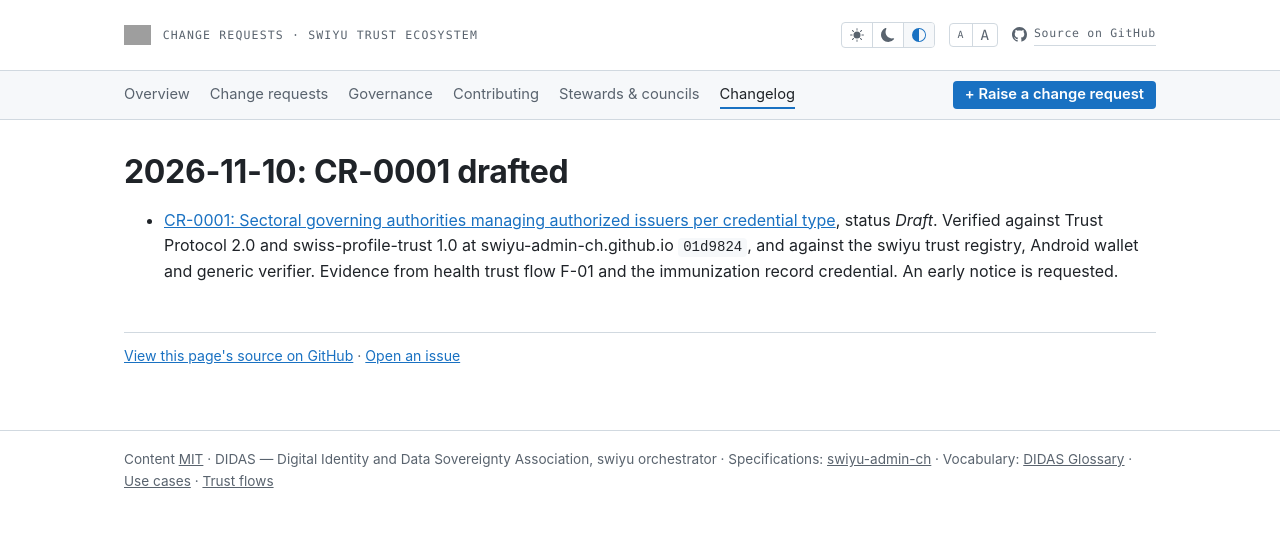
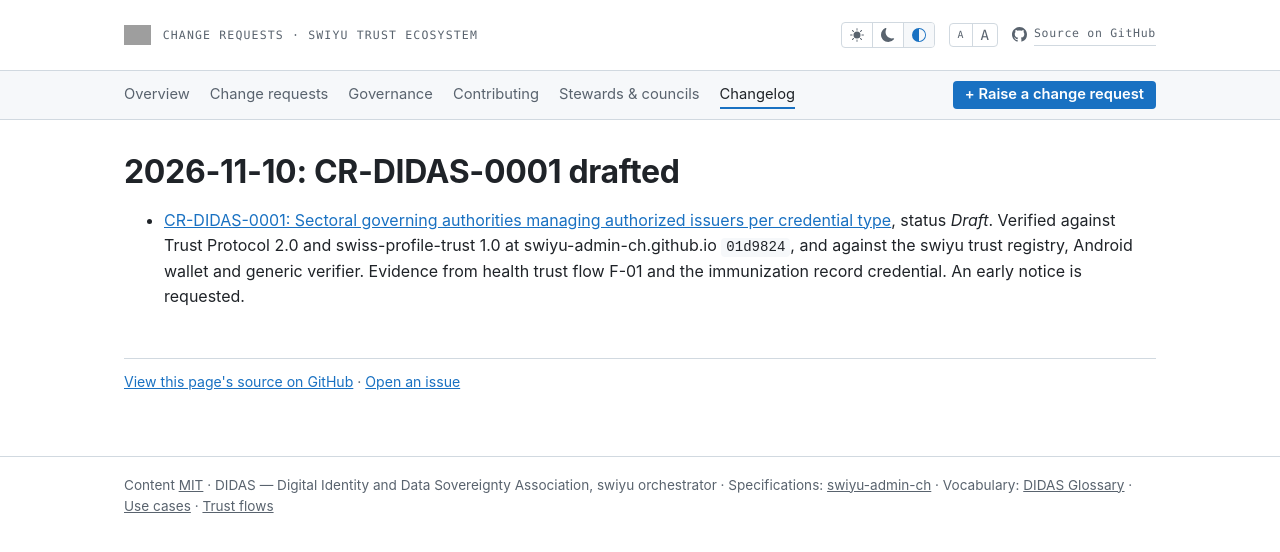
Before and after one commit to DIDAS-swiss/swiyu-change-requests, a Jekyll site: the page built from changelog/2026-11-10-cr-didas-0001-draft.md, in a window 1280 px wide. Shown: the top 552 px of the page. Built offline with Jekyll 4.4.1, drawn with Linux system fonts in a browser that asks for light colours; our own code applies the rules of GitHub Pages for plain Markdown files; grey boxes are pictures that could not be loaded.

Commit message:
Rename CR-0001 to CR-DIDAS-0001

```diff
--- a/changelog/2026-11-10-cr-0001-draft.md
+++ b/changelog/2026-11-10-cr-didas-0001-draft.md
@@ -1,7 +1,7 @@
-# 2026-11-10: CR-0001 drafted
+# 2026-11-10: CR-DIDAS-0001 drafted
 
-- [CR-0001: Sectoral governing authorities managing authorized issuers per
-  credential type](../proposals/0001-sectoral-issuer-authorization.md), status
+- [CR-DIDAS-0001: Sectoral governing authorities managing authorized issuers per
+  credential type](../proposals/CR-DIDAS-0001-sectoral-issuer-authorization.md), status
   *Draft*. Verified against Trust Protocol 2.0 and swiss-profile-trust 1.0 at
   swiyu-admin-ch.github.io `01d9824`, and against the swiyu trust registry,
   Android wallet and generic verifier. Evidence from health trust flow F-01 and
```
Also changed, not shown: README.md (+1 -1 lines), proposals/CR-DIDAS-0001-sectoral-issuer-authorization.md (renamed from proposals/0001-sectoral-issuer-authorization.md, +3 -3 lines), proposals/README.md (+1 -1 lines), changelog/README.md.
